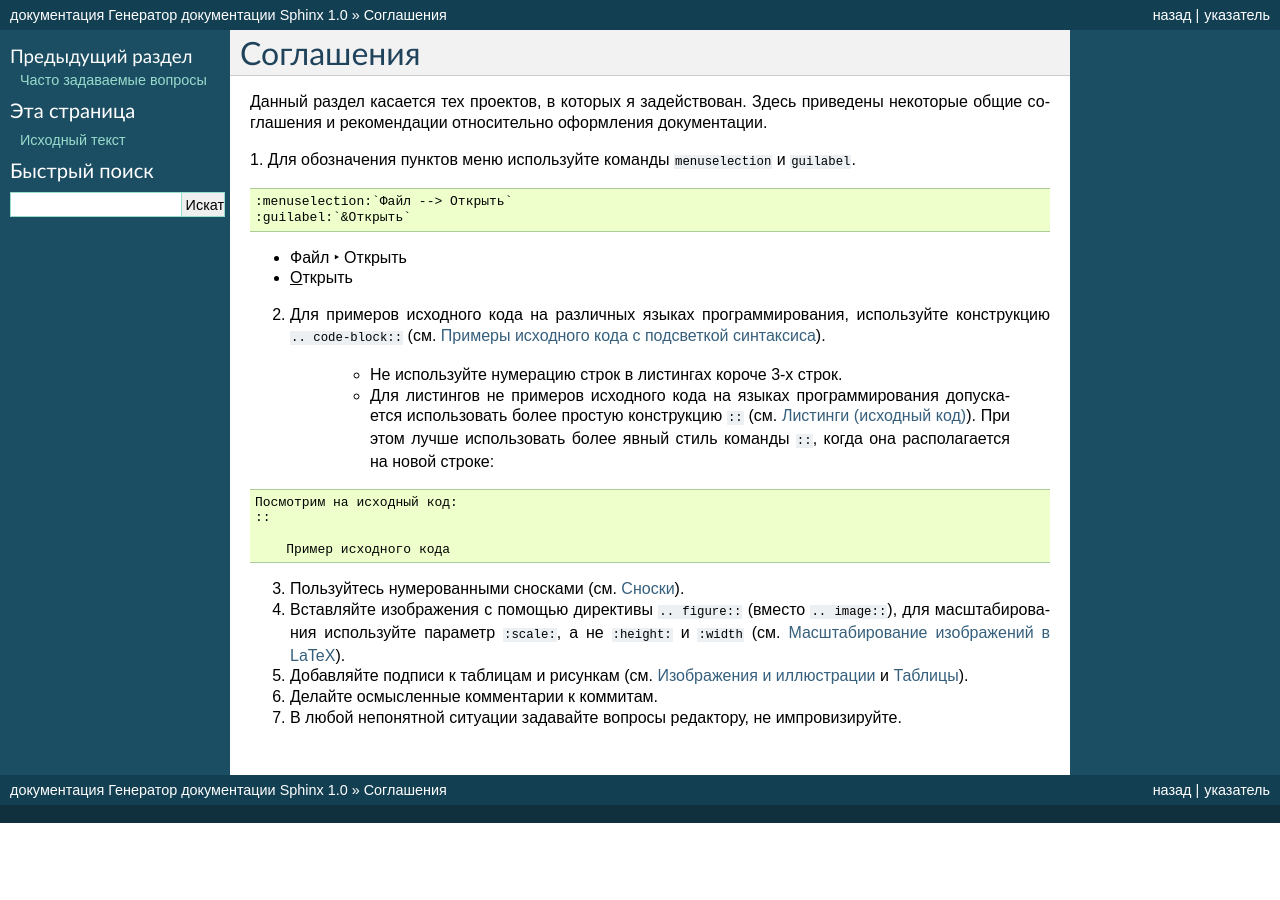
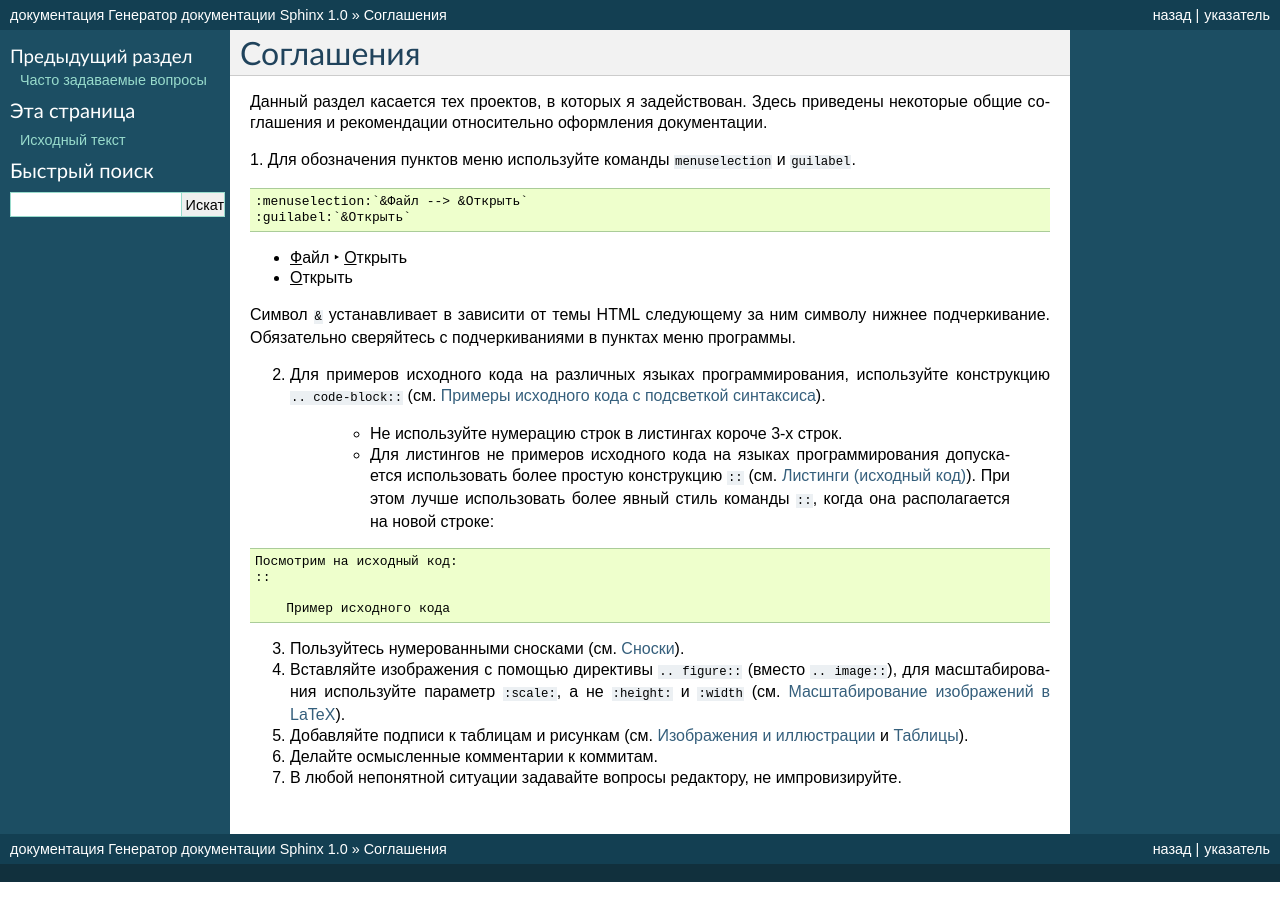
Before and after one commit to mazhartsev/sphinx-ru, a Sphinx documentation site: the page built from docs/agreements.rst, in a window 1280 px wide. Built offline with Sphinx 7.4.7, drawn with Linux system fonts in a browser that asks for light colours; formulas are drawn with MathJax 3.

Commit message:
Update agreements.rst
Небольшая правка

```diff
--- a/docs/agreements.rst
+++ b/docs/agreements.rst
@@ -8,11 +8,13 @@
 1. Для обозначения пунктов меню используйте команды ``menuselection`` и ``guilabel``.
 ::
 
-    :menuselection:`Файл --> Открыть`
+    :menuselection:`&Файл --> &Открыть`
     :guilabel:`&Открыть`
 
-* :menuselection:`Файл --> Открыть`
+* :menuselection:`&Файл --> &Открыть`
 * :guilabel:`&Открыть`
+
+Символ ``&`` устанавливает в зависити от темы HTML следующему за ним символу нижнее подчеркивание. Обязательно сверяйтесь с подчеркиваниями в пунктах меню программы.
 
 2. Для примеров исходного кода на различных языках программирования, используйте конструкцию ``.. code-block::`` (см. :ref:`source-code-label`).
 
```
